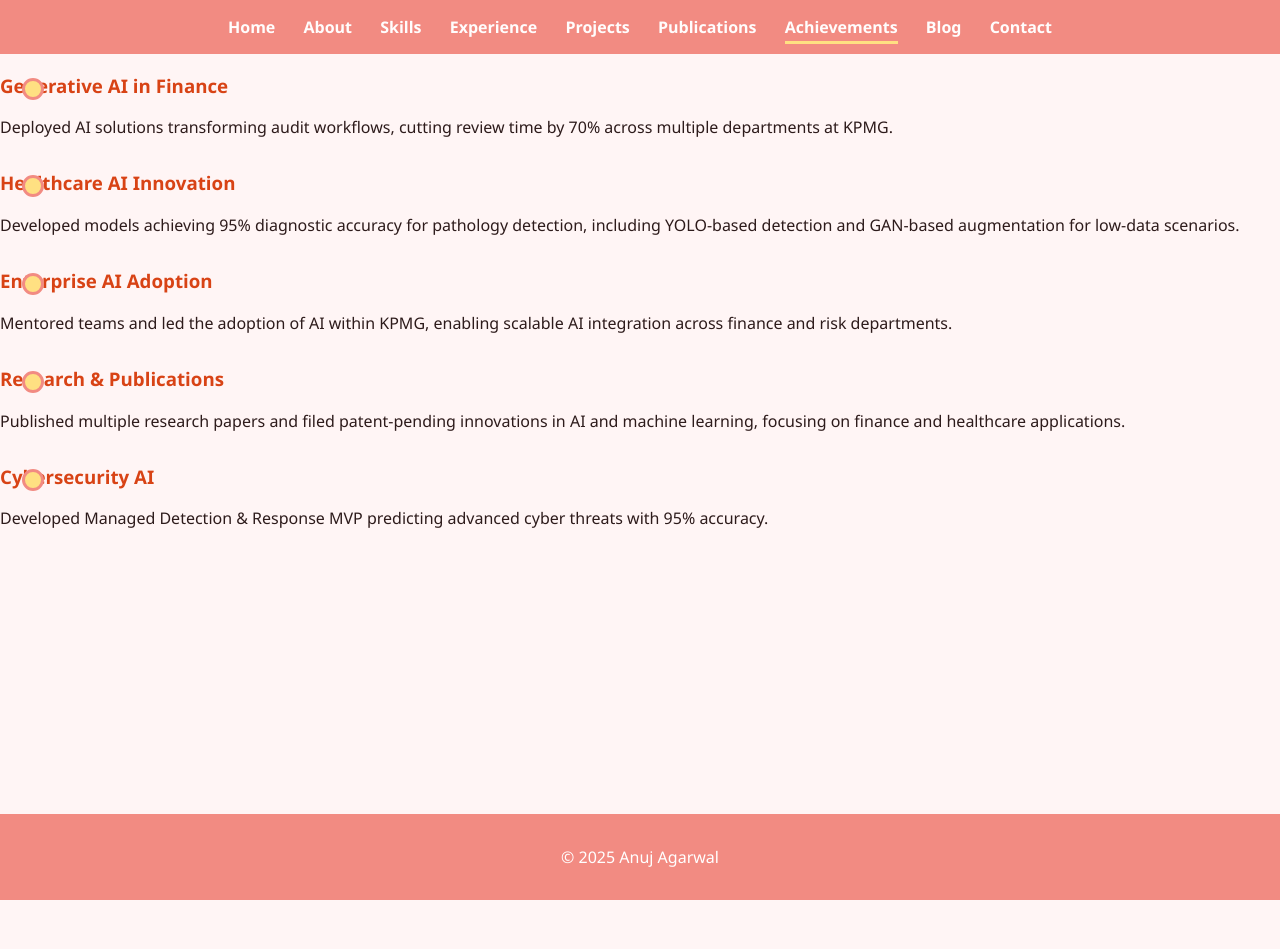
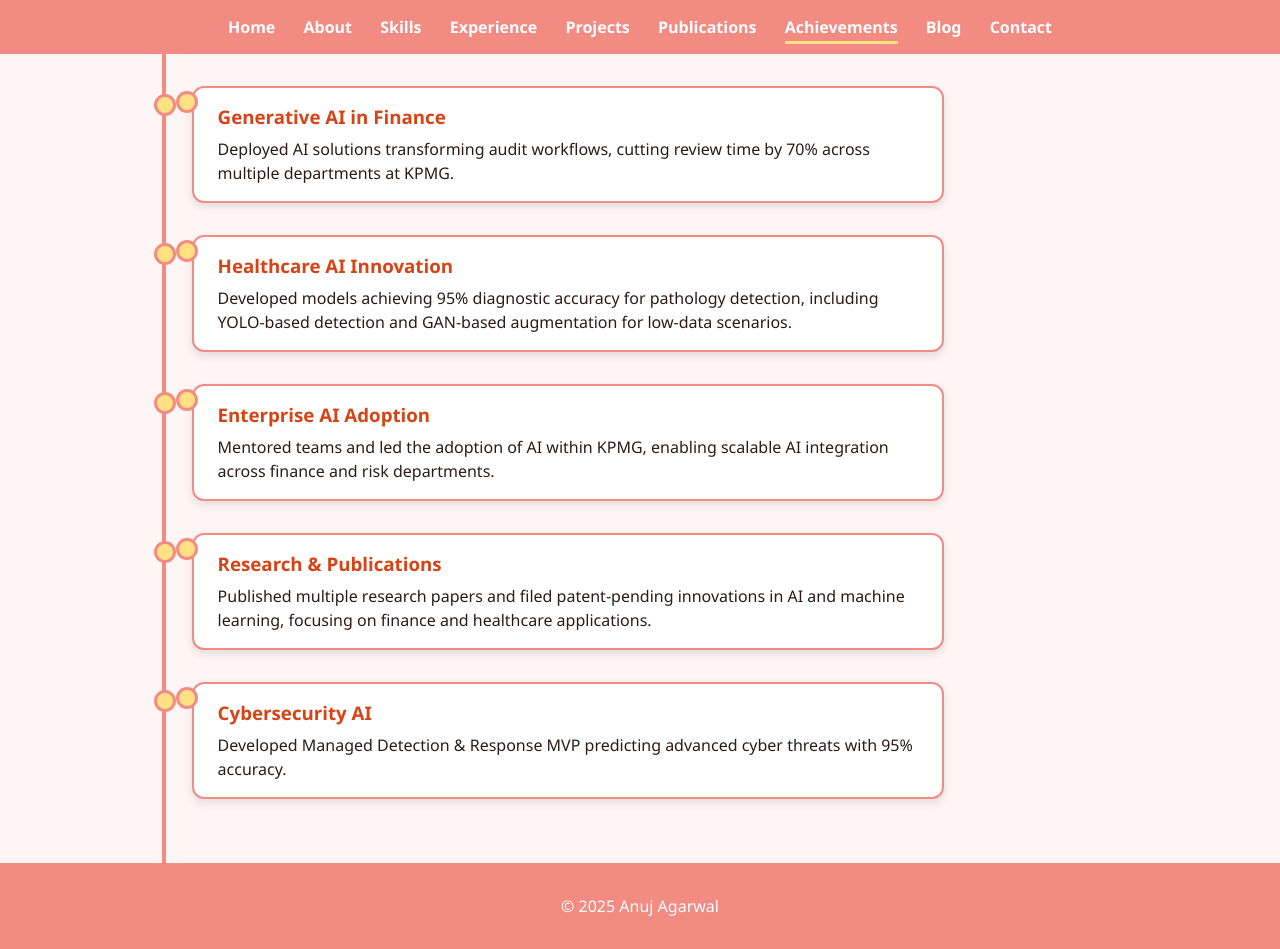
Before and after one commit to anuj-agarwal/anuj-agarwal.github.io, a Jekyll site: the page built from achievements.md, in a window 1280 px wide. Built offline with Jekyll 4.4.1, drawn with Linux system fonts in a browser that asks for light colours; before the commit the page ends 900 px from its top, so only the background shows below that.

Commit message:
Update style.css

```diff
--- a/assets/style.css
+++ b/assets/style.css
@@ -141,6 +141,73 @@ h1, h2, h3 {
   border-radius: 0 0 8px 8px;
 }
 
+/* Achievements Timeline */
+.achievements-timeline {
+  position: relative;
+  margin-left: 12%;
+  max-width: 900px;
+  padding: 2rem 0;
+}
+
+.timeline-entry {
+  display: flex;
+  align-items: flex-start;
+  margin-bottom: 2rem;
+  position: relative;
+}
+
+.timeline-dot {
+  width: 16px;
+  height: 16px;
+  background: #ffe082; /* golden dot */
+  border: 3px solid #f28b82; /* red theme */
+  border-radius: 50%;
+  margin-right: 1rem;
+  flex-shrink: 0;
+  position: relative;
+  top: 0.5rem;
+}
+
+.timeline-card {
+  background: #ffffff;
+  border: 2px solid #f28b82;
+  border-radius: 12px;
+  padding: 1rem 1.5rem;
+  box-shadow: 0 4px 10px rgba(0,0,0,0.1);
+  transition: transform 0.2s, box-shadow 0.2s, background 0.2s;
+  max-width: 700px;
+}
+
+.timeline-card h3 {
+  margin-top: 0;
+  margin-bottom: 0.5rem;
+  color: #d84315; /* deeper red */
+}
+
+.timeline-card p {
+  margin: 0;
+  line-height: 1.5;
+  color: #2d1b1b;
+}
+
+.timeline-card:hover {
+  transform: translateY(-5px);
+  box-shadow: 0 8px 16px rgba(0,0,0,0.15);
+  background: #fff0f0; /* light red hover */
+}
+
+/* Optional: Connect dots with a vertical line */
+.achievements-timeline::before {
+  content: "";
+  position: absolute;
+  top: 0;
+  left: 8px; /* half of dot width + border */
+  width: 4px;
+  height: 100%;
+  background: #f28b82; /* red theme line */
+}
+
+
 /* Footer */
 footer {
   background: #f28b82;
```
